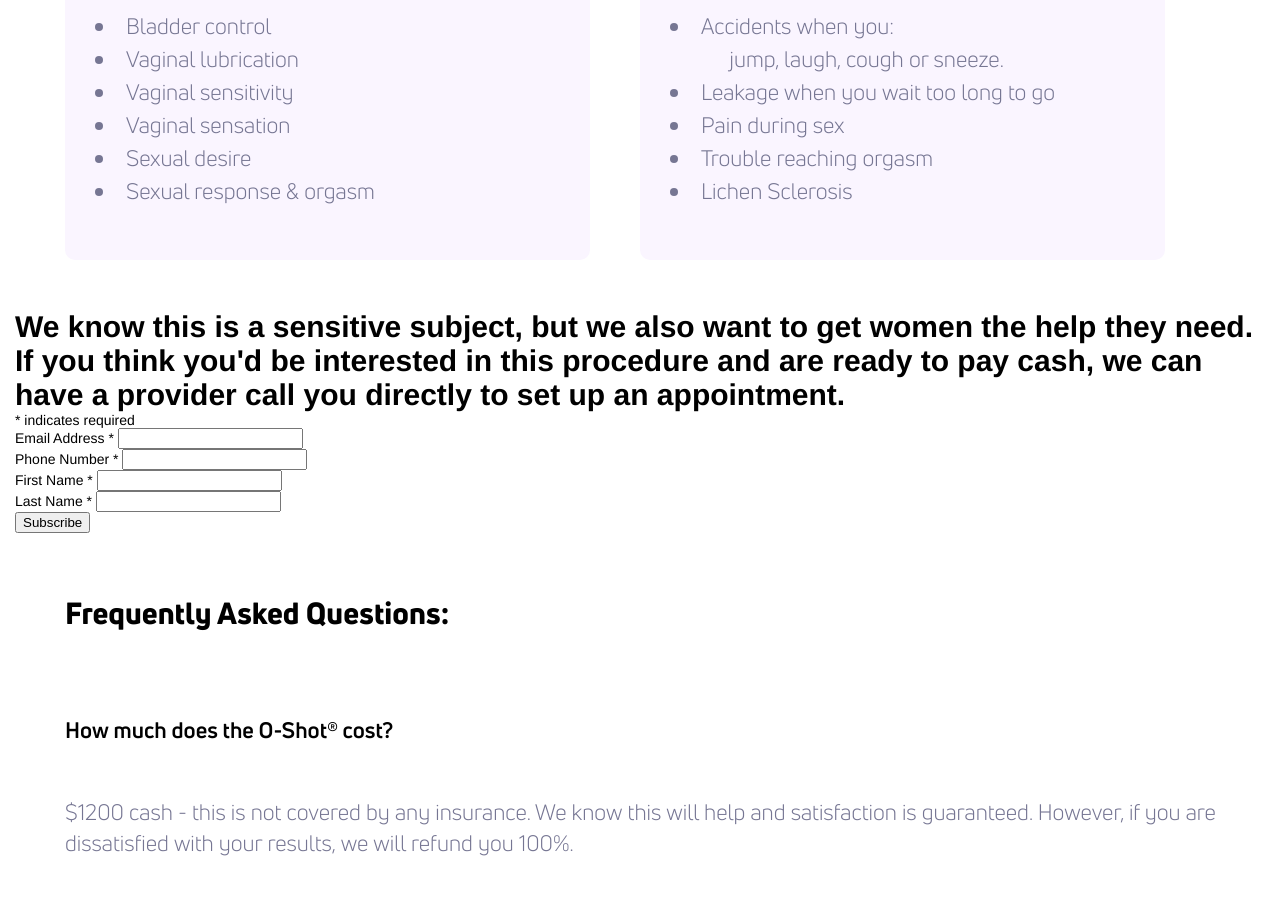
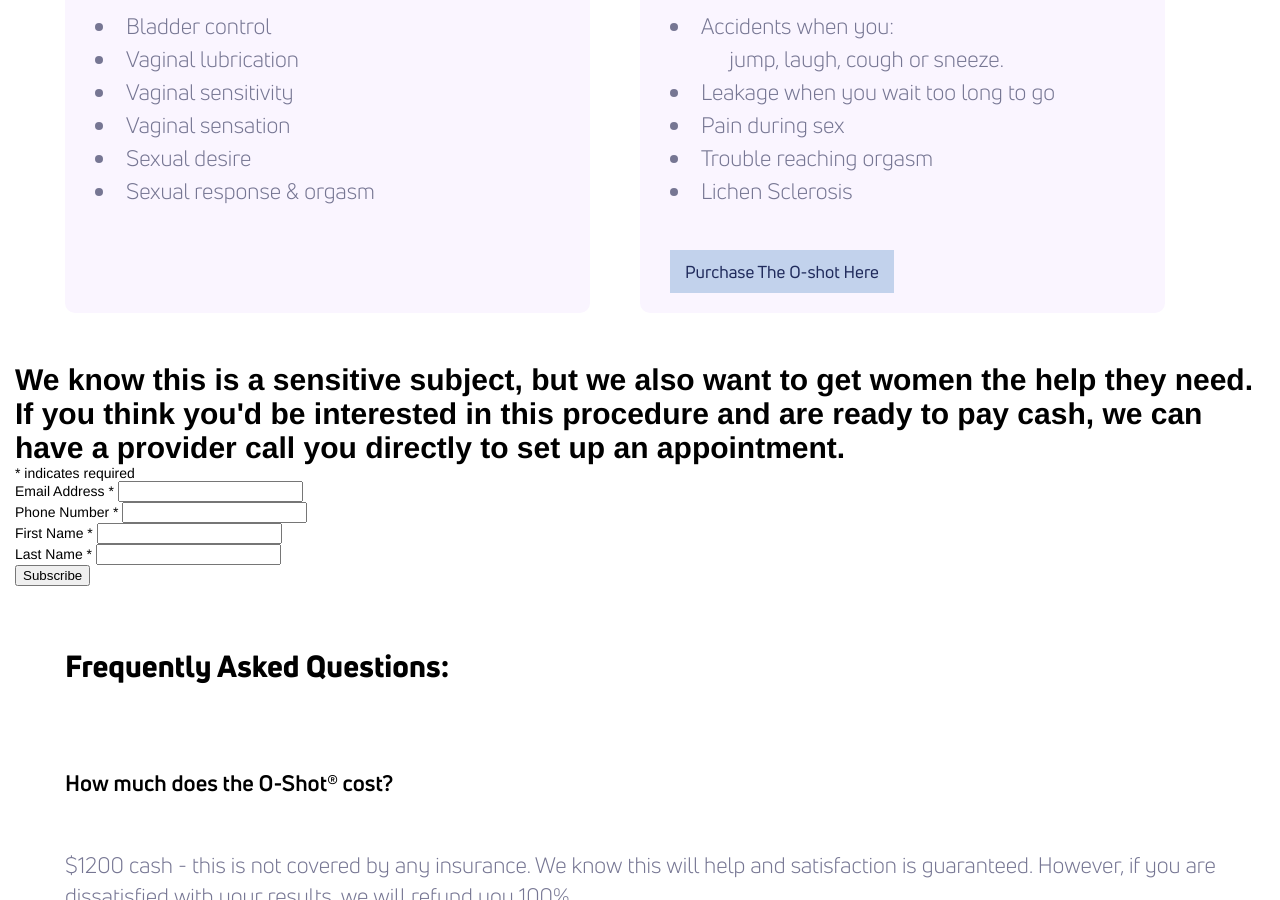
Before and after one commit to theneverwoods/gerstenberg.clinic, a Jekyll site: the page built from services/o-shot.html, in a window 1280 px wide and 900 px high, scrolled down 1897 px. Built offline with Jekyll 4.4.1, drawn with Linux system fonts in a browser that asks for light colours; comment, search, counter and statistics services are not loaded.

Commit message:
Update o-shot.html

```diff
--- a/services/o-shot.html
+++ b/services/o-shot.html
@@ -60,6 +60,7 @@ redirect_from: /oshot
             <li>Trouble reaching orgasm</li>
             <li>Lichen Sclerosis</li>
         </ul>
+        <a href="https://gerstenbergclinic.square.site/product/o-shot-/1?cp=true&sa=false&sbp=false&q=false&category_id=9e" class="btn">Purchase The O-shot Here</a>
 	</div>
 </div>
 
```
